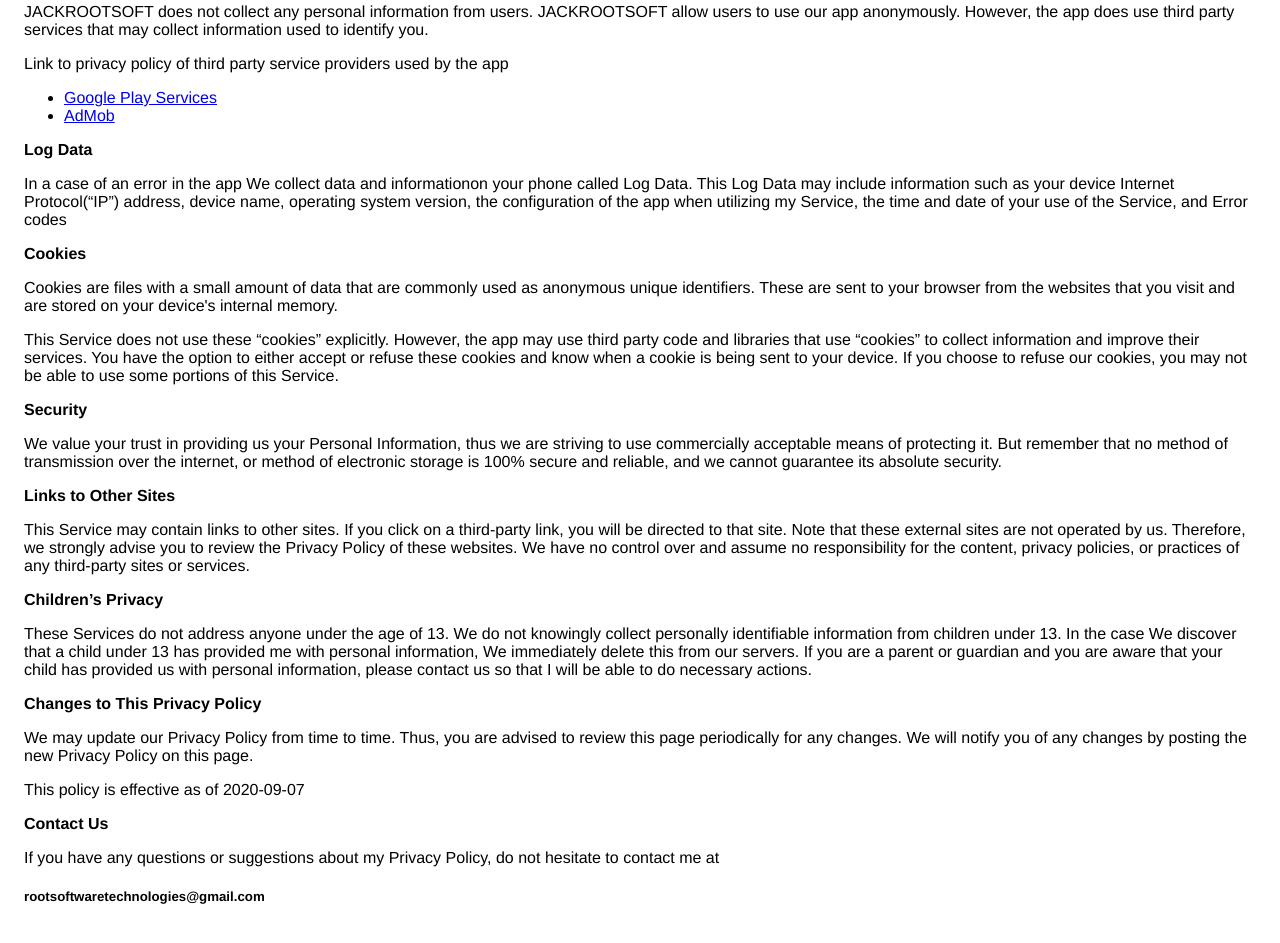
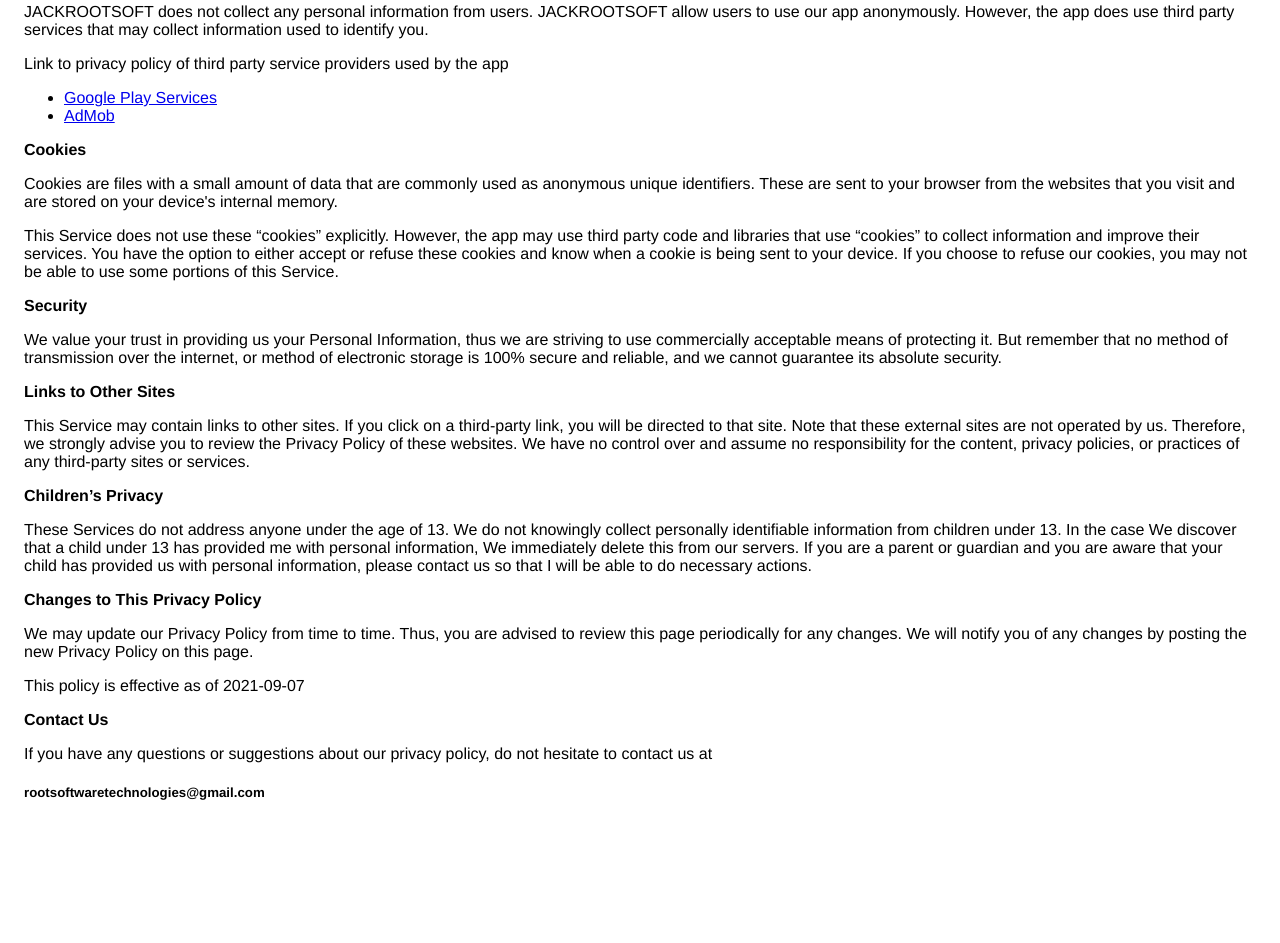
Before and after one commit to jackrootsoft/jackrootsoft.github.io, a plain HTML site: page privacy_policy/index.html in a window 1280 px wide. Shown: the part 261-1204 px from the top of the page. After the commit the page ends 1107 px from the top, so only its background shows below. Drawn offline with Linux system fonts and the light colour scheme.

Commit message:
Update index.html

```diff
--- a/privacy_policy/index.html
+++ b/privacy_policy/index.html
@@ -28,10 +28,12 @@
                   </p> <p>
                     Link to privacy policy of third party service providers used
                     by the app
-                  </p> <ul><li><a href="https://www.google.com/policies/privacy/" target="_blank" rel="noopener noreferrer">Google Play Services</a></li><li><a href="https://support.google.com/admob/answer/6128543?hl=en" target="_blank" rel="noopener noreferrer">AdMob</a></li><!----><!----><!----><!----><!----><!----><!----><!----><!----><!----><!----><!----><!----><!----><!----><!----><!----><!----><!----><!----><!----></ul></div> <p><strong>Log Data</strong></p> <p>
+                  </p> <ul><li><a href="https://www.google.com/policies/privacy/" target="_blank" rel="noopener noreferrer">Google Play Services</a></li><li><a href="https://support.google.com/admob/answer/6128543?hl=en" target="_blank" rel="noopener noreferrer">AdMob</a></li></ul></div>
+               <!-- <p><strong>Log Data</strong></p> <p>
                   In a case of an error in the app
                   We collect data and informationon your phone called Log Data. This Log Data may include information such as your device Internet Protocol(“IP”) address, device name, operating system version, the configuration of the app when utilizing my Service, the time and date of your use of the Service, and Error codes
-                </p> <p><strong>Cookies</strong></p> <p>
+                </p> -->
+                <p><strong>Cookies</strong></p> <p>
                   Cookies are files with a small amount of data that are
                   commonly used as anonymous unique identifiers. These are sent
                   to your browser from the websites that you visit and are
@@ -76,9 +78,9 @@
                   periodically for any changes. We will
                   notify you of any changes by posting the new Privacy Policy on
                   this page.
-                </p> <p>This policy is effective as of 2020-09-07</p> <p><strong>Contact Us</strong></p> <p>
-                  If you have any questions or suggestions about my
-                  Privacy Policy, do not hesitate to contact me at <h5>rootsoftwaretechnologies@gmail.com<h5>
+                </p> <p>This policy is effective as of 2021-09-07</p> <p><strong>Contact Us</strong></p> <p>
+                  If you have any questions or suggestions about our
+                  privacy policy, do not hesitate to contact us at <h5>rootsoftwaretechnologies@gmail.com<h5>
                 </p>
     </body>
     </html>
```
